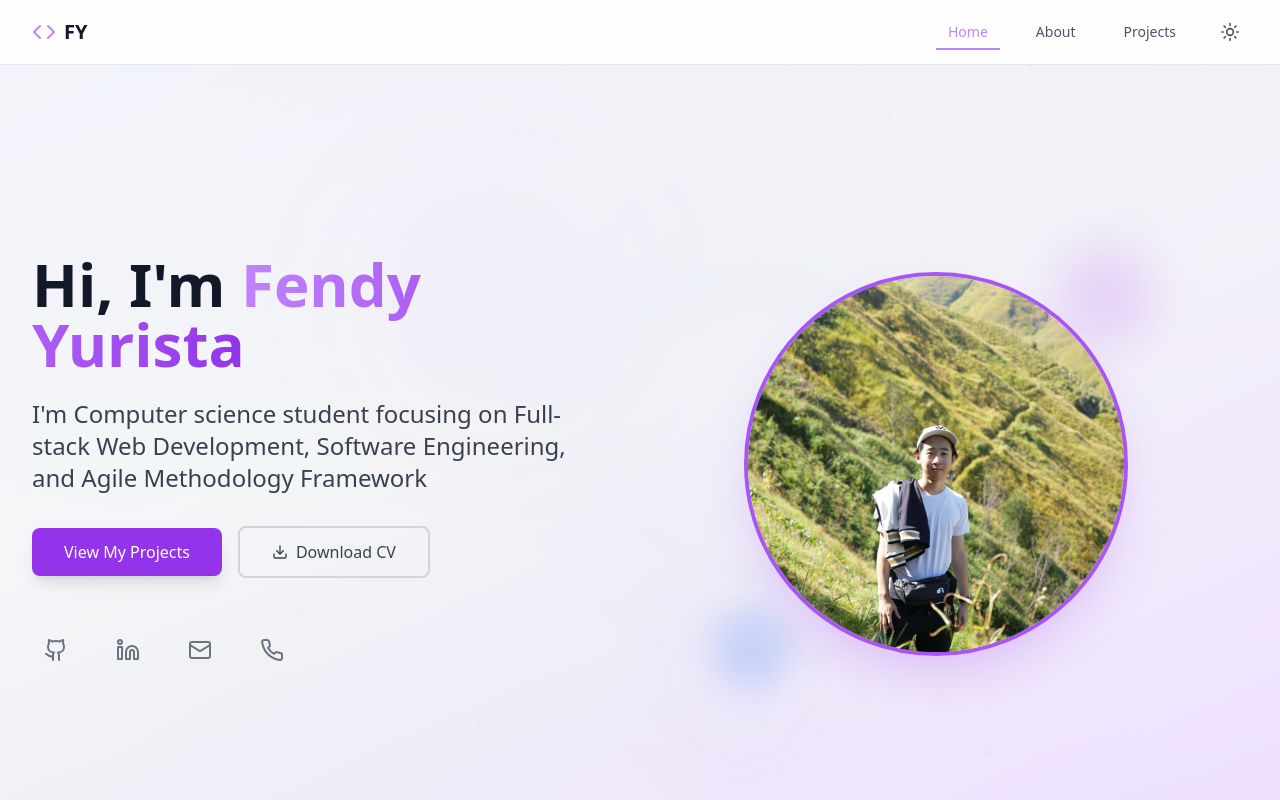
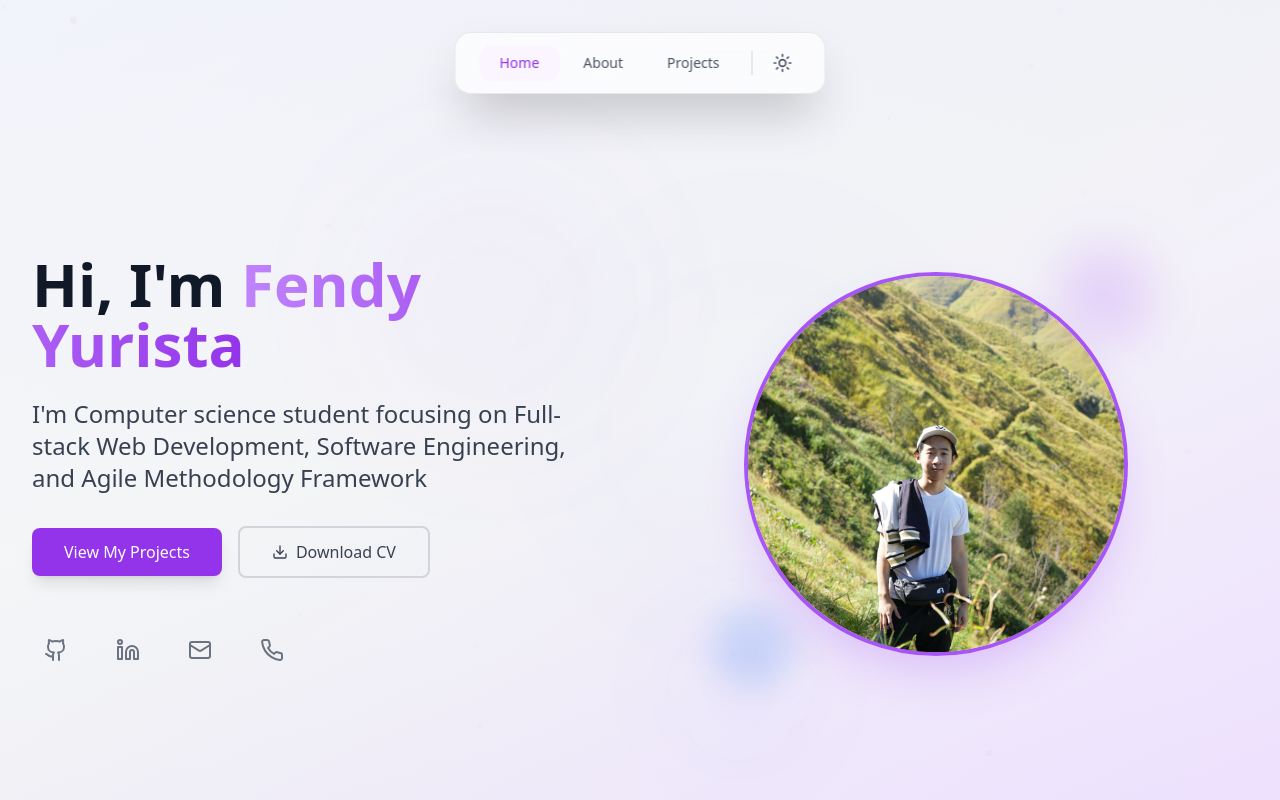
Before and after one commit to FendyY28/PortfolioWeb, a React (Vite) app: page / in a window 1280 px wide. Shown: the top 800 px of the page. Built offline with nearby package versions, Linux system fonts and the light colour scheme.

Commit message:
Updated new header

```diff
--- a/src/components/Layout/Header.tsx
+++ b/src/components/Layout/Header.tsx
@@ -18,78 +18,62 @@ const Header: React.FC = () => {
   const isActive = (path: string) => location.pathname === path;
 
   return (
-    <header className="fixed top-0 left-0 right-0 z-50 bg-white/90 dark:bg-gray-900/90 backdrop-blur-md border-b border-gray-200 dark:border-gray-700">
-      <nav className="max-w-7xl mx-auto px-4 sm:px-6 lg:px-8">
-        <div className="flex justify-between items-center h-16">
-          {/* Logo */}
-          <Link to="/" className="flex items-center space-x-2 text-xl font-bold text-gray-900 dark:text-white">
-            {/* <img
-              src="/logo.png"
-              alt="FY Logo"
-              className="w-8 h-8 object-contain"
-              onError={(e) => {
-                // Hide the image
-                e.currentTarget.style.display = 'none';
-
-                // Show the next sibling if it's an HTMLElement
-                const next = e.currentTarget.nextElementSibling as HTMLElement | null;
-                if (next) {
-                next.style.display = 'flex';
-                }
-              }} */}
-
-            {/* /> */}
-            {/* <div className="hidden items-center space-x-2"> */}
-              <Code className="w-6 h-6 text-purple-400" />
-              <span>FY</span>
-            {/* </div> */}
-          </Link>
-
-          {/* Desktop Navigation */}
-          <div className="hidden md:flex items-center space-x-6">
+    <>
+      {/* Desktop Floating Header */}
+      <header className="hidden md:block fixed top-8 left-1/2 -translate-x-1/2 z-50">
+        <nav className="bg-white/70 dark:bg-gray-900/70 backdrop-blur-xl border border-gray-300/50 dark:border-gray-600/50 rounded-2xl shadow-2xl px-6 py-3">
+          <div className="flex items-center gap-1">
             {navItems.map((item) => (
               <Link
                 key={item.path}
                 to={item.path}
-                className={`relative px-3 py-2 text-sm font-medium transition-colors duration-200 ${
+                className={`relative px-5 py-2 text-sm font-medium transition-all duration-200 rounded-xl ${
                   isActive(item.path)
-                    ? 'text-purple-400'
-                    : 'text-gray-600 dark:text-gray-300 hover:text-purple-400'
+                    ? 'text-purple-600 dark:text-purple-400 bg-purple-50 dark:bg-purple-950/50'
+                    : 'text-gray-600 dark:text-gray-300 hover:text-purple-600 dark:hover:text-purple-400 hover:bg-gray-100/80 dark:hover:bg-gray-800/80'
                 }`}
               >
                 {item.label}
-                {isActive(item.path) && (
-                  <motion.div
-                    layoutId="activeTab"
-                    className="absolute bottom-0 left-0 right-0 h-0.5 bg-purple-400"
-                    initial={false}
-                    transition={{ type: "spring", stiffness: 500, damping: 30 }}
-                  />
-                )}
               </Link>
             ))}
+
+            <div className="w-px h-6 bg-gray-300 dark:bg-gray-600 mx-2" />
 
             {/* Theme Toggle Button */}
             <button
               onClick={toggleTheme}
-              className="p-2 rounded-md text-gray-600 dark:text-gray-300 hover:text-purple-400 hover:bg-gray-100 dark:hover:bg-gray-800 transition-all duration-300 hover:scale-110 active:scale-95"
+              className="p-2 rounded-xl text-gray-600 dark:text-gray-300 hover:text-purple-600 dark:hover:text-purple-400 hover:bg-gray-100/80 dark:hover:bg-gray-800/80 transition-all duration-300 hover:scale-110 active:scale-95"
               aria-label="Toggle theme"
             >
-              <div className="relative">
+              <div className="relative w-5 h-5">
                 <Sun className={`w-5 h-5 absolute transition-all duration-300 ${theme === 'light' ? 'opacity-100 rotate-0 scale-100' : 'opacity-0 rotate-180 scale-0'}`} />
-                <Moon className={`w-5 h-5 transition-all duration-300 ${theme === 'dark' ? 'opacity-100 rotate-0 scale-100' : 'opacity-0 -rotate-180 scale-0'}`} />
+                <Moon className={`w-5 h-5 absolute transition-all duration-300 ${theme === 'dark' ? 'opacity-100 rotate-0 scale-100' : 'opacity-0 -rotate-180 scale-0'}`} />
               </div>
             </button>
           </div>
+        </nav>
+      </header>
+
+      {/* Mobile Header */}
+      <header className="md:hidden fixed top-0 left-0 right-0 z-50 bg-white/90 dark:bg-gray-900/90 backdrop-blur-md border-b border-gray-200 dark:border-gray-700">
+        <nav className="max-w-7xl mx-auto px-4">
+          <div className="flex justify-between items-center h-16">
+            {/* Logo */}
+            <Link to="/" className="flex items-center space-x-2 text-xl font-bold text-gray-900 dark:text-white">
+              <Code className="w-6 h-6 text-purple-400" />
+              <span>FY</span>
+            </Link>
 
             {/* Mobile menu button */}
             <button
               onClick={() => setIsMenuOpen(!isMenuOpen)}
-            className="md:hidden p-2 rounded-md text-gray-600 dark:text-gray-300 hover:text-purple-400 hover:bg-gray-100 dark:hover:bg-gray-800"
+              className="p-2 rounded-xl text-gray-600 dark:text-gray-300 hover:text-purple-400 hover:bg-gray-100 dark:hover:bg-gray-800"
             >
               {isMenuOpen ? <X className="w-6 h-6" /> : <Menu className="w-6 h-6" />}
             </button>
           </div>
+        </nav>
+      </header>
 
       {/* Mobile Navigation */}
       <AnimatePresence>
@@ -98,18 +82,18 @@ const Header: React.FC = () => {
             initial={{ opacity: 0, height: 0 }}
             animate={{ opacity: 1, height: 'auto' }}
             exit={{ opacity: 0, height: 0 }}
-              className="md:hidden border-t border-gray-200 dark:border-gray-700"
+            className="md:hidden fixed top-16 left-0 right-0 z-40 bg-white/95 dark:bg-gray-900/95 backdrop-blur-md border-b border-gray-200 dark:border-gray-700"
           >
-              <div className="py-4 space-y-2">
+            <div className="max-w-7xl mx-auto px-4 py-4 space-y-2">
               {navItems.map((item) => (
                 <Link
                   key={item.path}
                   to={item.path}
                   onClick={() => setIsMenuOpen(false)}
-                    className={`block px-3 py-2 text-base font-medium rounded-md transition-colors duration-200 ${
+                  className={`block px-4 py-2 text-base font-medium rounded-xl transition-colors duration-200 ${
                     isActive(item.path)
-                        ? 'text-purple-400 bg-purple-100 dark:bg-purple-900/20'
-                        : 'text-gray-600 dark:text-gray-300 hover:text-purple-400 hover:bg-gray-100 dark:hover:bg-gray-800'
+                      ? 'text-purple-600 dark:text-purple-400 bg-purple-50 dark:bg-purple-950/50'
+                      : 'text-gray-600 dark:text-gray-300 hover:text-purple-600 dark:hover:text-purple-400 hover:bg-gray-100 dark:hover:bg-gray-800'
                   }`}
                 >
                   {item.label}
@@ -119,7 +103,7 @@ const Header: React.FC = () => {
               {/* Mobile Theme Toggle */}
               <button
                 onClick={toggleTheme}
-                  className="flex items-center space-x-2 w-full px-3 py-2 text-base font-medium rounded-md text-gray-600 dark:text-gray-300 hover:text-purple-400 hover:bg-gray-100 dark:hover:bg-gray-800 transition-all duration-300"
+                className="flex items-center space-x-2 w-full px-4 py-2 text-base font-medium rounded-xl text-gray-600 dark:text-gray-300 hover:text-purple-600 dark:hover:text-purple-400 hover:bg-gray-100 dark:hover:bg-gray-800 transition-all duration-300"
               >
                 <div className="relative w-5 h-5">
                   <Sun className={`w-5 h-5 absolute transition-all duration-300 ${theme === 'light' ? 'opacity-100 rotate-0 scale-100' : 'opacity-0 rotate-180 scale-0'}`} />
@@ -131,8 +115,7 @@ const Header: React.FC = () => {
           </motion.div>
         )}
       </AnimatePresence>
-      </nav>
-    </header>
+    </>
   );
 };
 
```
Lines whose indentation alone changed are shown as unchanged.
